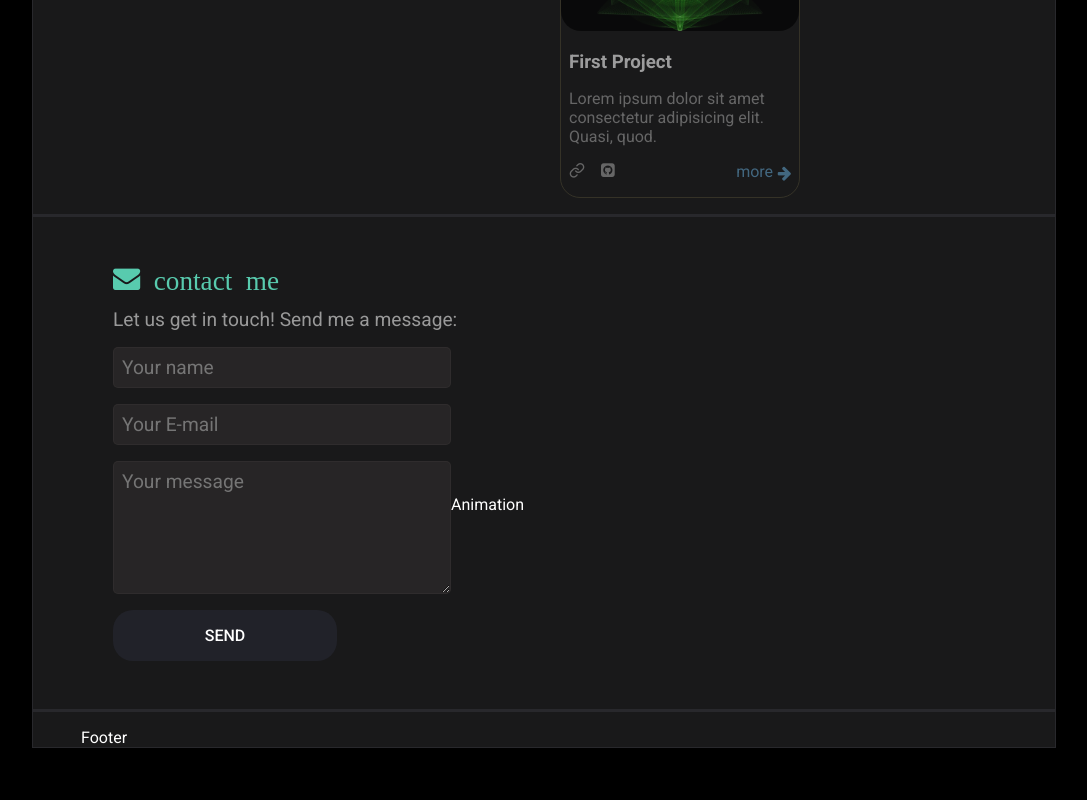
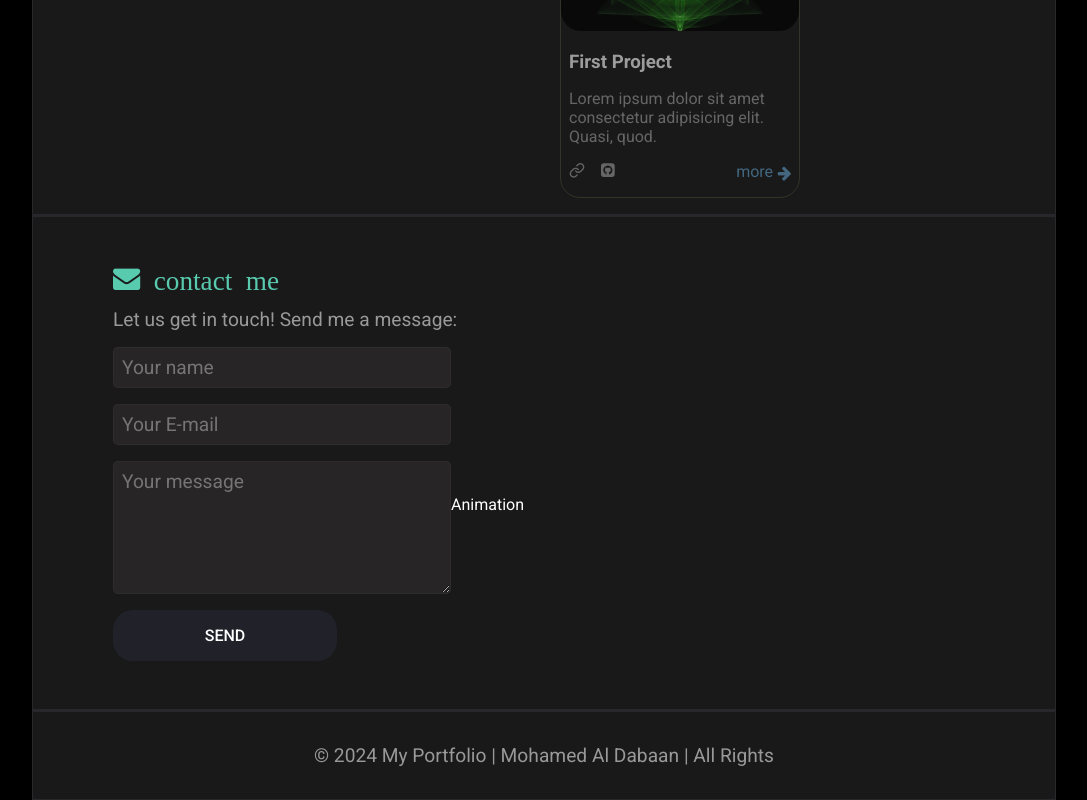
Before and after one commit to Mohamed-aldabaan/Portfolio2, a React (Vite) app in the folder my-portfolio/: page / in a window 1280 px wide. Shown: the part 2131-2931 px from the top of the page, without its empty margins (96-1183 px from the left). Before the commit the page ends 2879 px from the top, so only its background shows below. Built offline with nearby package versions, Linux system fonts and the light colour scheme.

Commit message:
update footer

```diff
--- a/my-portfolio/src/components/5-footer/Footer.jsx
+++ b/my-portfolio/src/components/5-footer/Footer.jsx
@@ -3,6 +3,10 @@ import './footer.css';
 
 export default function Footer() {
   return (
-    <div>Footer</div>
+    <footer>
+     <p>
+        &copy; 2024 <span>My Portfolio | Mohamed Al Dabaan</span> | All Rights
+     </p>
+    </footer>
   )
 }
--- a/my-portfolio/src/components/5-footer/footer.css
+++ b/my-portfolio/src/components/5-footer/footer.css
@@ -0,0 +1,10 @@
+
+
+footer p{
+    font-size: 1.2rem;
+    color: #fff;
+    text-align: center;
+    margin: 1rem;
+    padding: 1rem;
+    color: var(--subtitle);
+}
```
